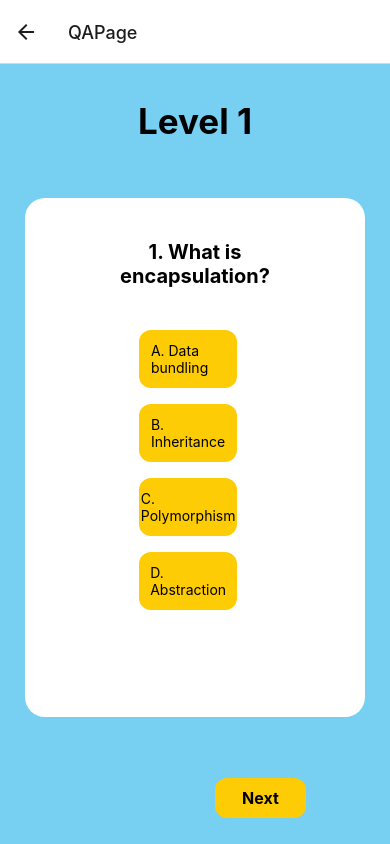
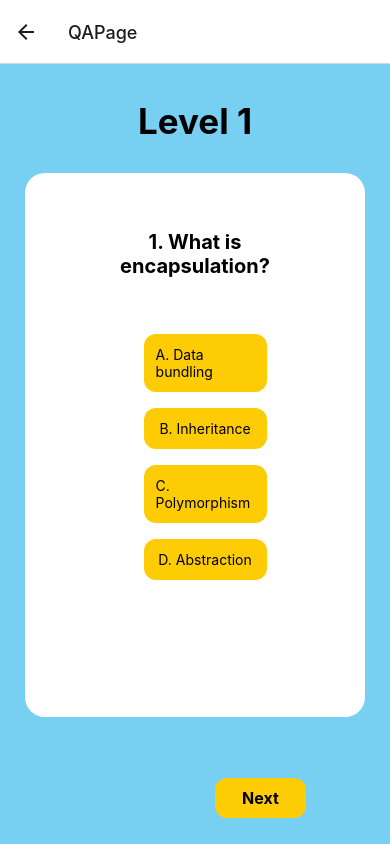
Before and after one commit to edwardmontilla/Simple-Mobile-Game, a React Native app: screen /QAPage in a window 390 px wide. Built offline with nearby package versions, Linux system fonts and the light colour scheme.

Commit message:
Update QuizComponent.jsx

```diff
--- a/quiz/QuizComponent.jsx
+++ b/quiz/QuizComponent.jsx
@@ -278,7 +278,7 @@ const styles = StyleSheet.create({
     alignItems: 'center',
     width: '95%',
     textAlign: 'center',
-    marginTop: 40,
+    marginTop: 15,
     backgroundColor: 'white',
     marginBottom: 40,
     borderRadius: 20,
@@ -315,7 +315,7 @@ const styles = StyleSheet.create({
     borderRadius: 12,
     textAlign: 'center',
     alignItems: 'center',
-    leftMargin: 10,
+    marginLeft: 34,
     width: '80%',
   },
   correctMarker: {
```
